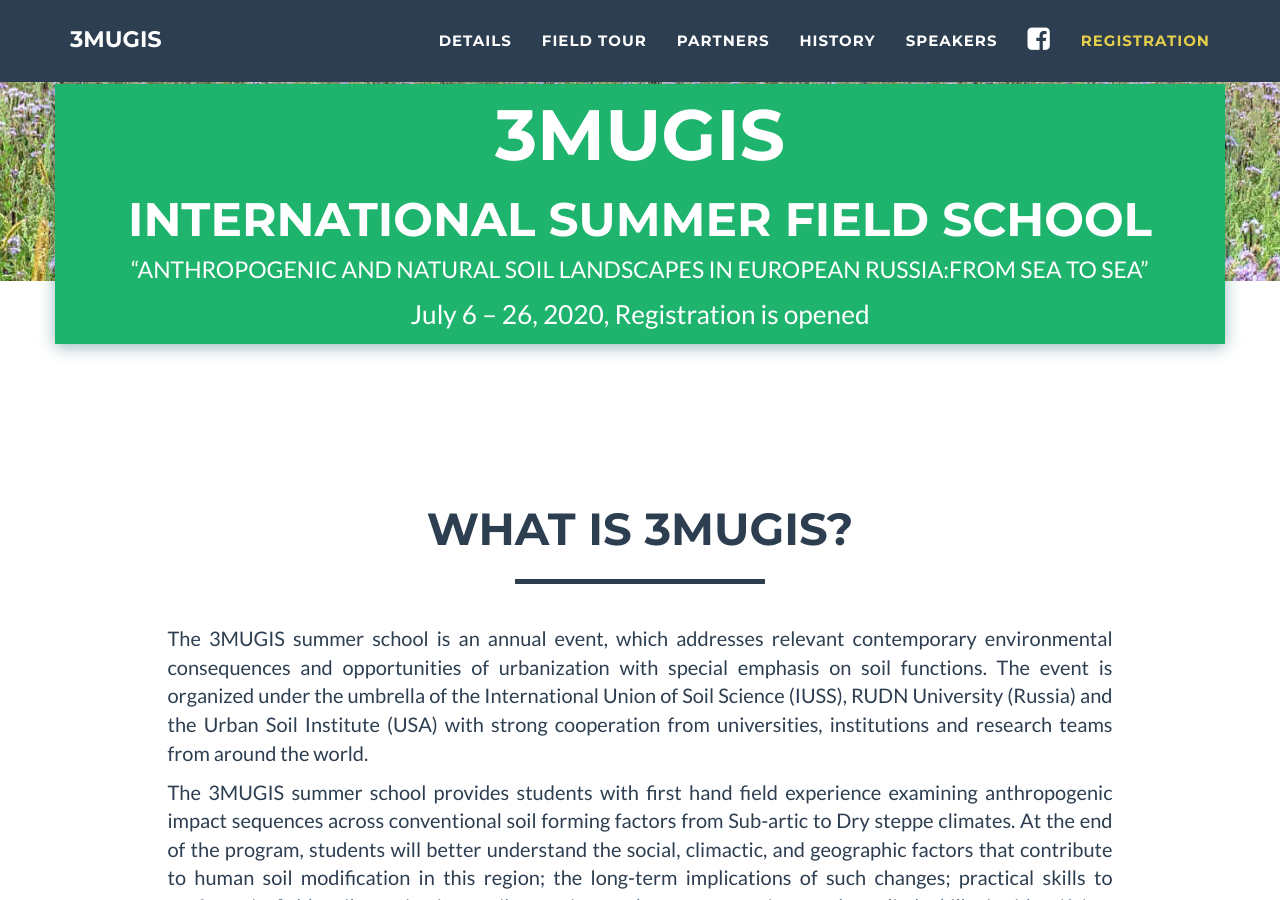
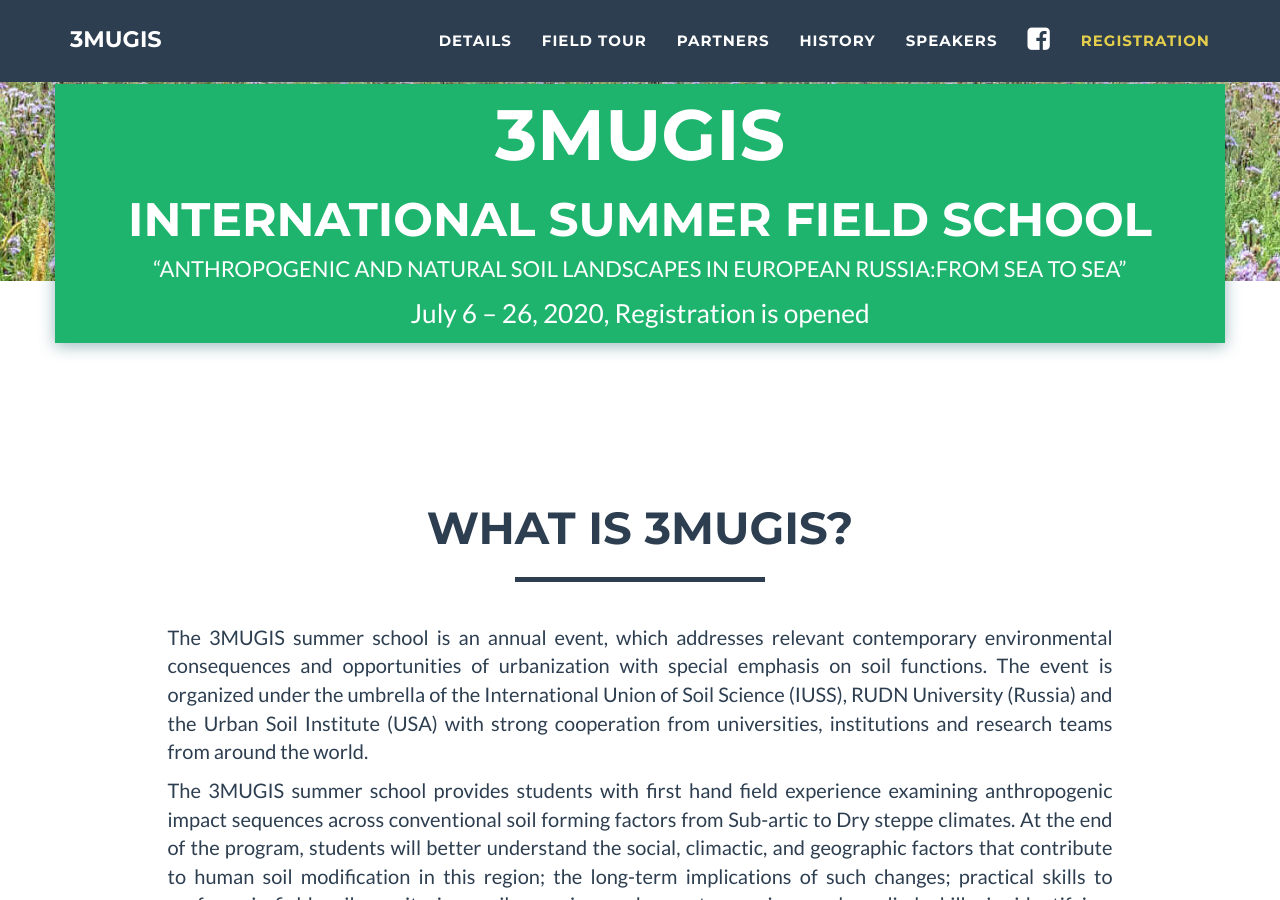
Before and after one commit to erasmus-rudn/erasmus-rudn.github.io, a Jekyll site: the page built from index.md, in a window 1280 px wide and 900 px high, scrolled down 519 px. Built offline with Jekyll 4.4.1, drawn with Linux system fonts in a browser that asks for light colours.

Commit message:
Update header.html

```diff
--- a/_includes/header.html
+++ b/_includes/header.html
@@ -27,7 +27,7 @@
                     </div>
                     <div class="intro-text">
                         <span class="name" style="font-size:47px">INTERNATIONAL SUMMER FIELD SCHOOL</span>
-                        <p><span ><q style="font-size:23px">{{page.the_year_motto}}</q></span></p>
+                        <p><span ><q style="font-size:22px">{{page.the_year_motto}}</q></span></p>
                         <!--<span class="skills"><q>{{page.motto_addition}}</q></span>-->
                         <span class="skills">{{ page.school_dates}}</span>
                         <p></p>
```
